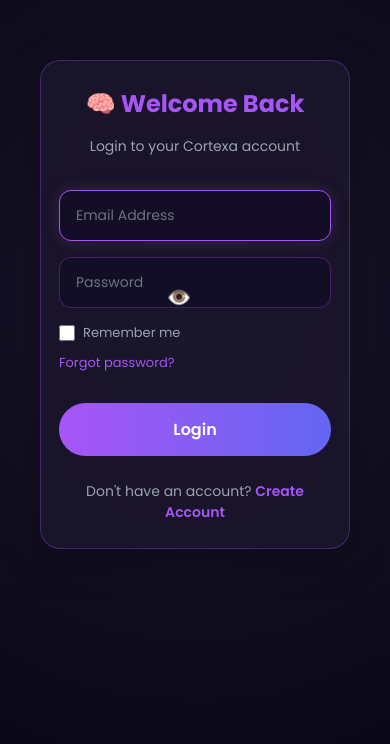
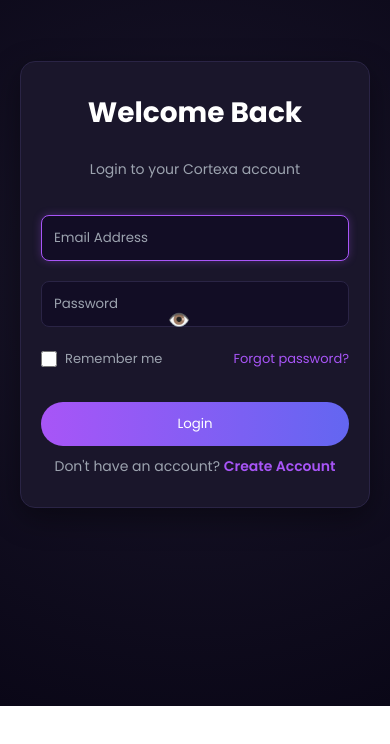
Before and after one commit to Darshita2865/Cortexa-, a website: page frontend/login.html in a window 390 px wide. Shown: the part 138-882 px from the top of the page. After the commit the page ends 844 px from the top, so only its background shows below. Drawn offline with Linux system fonts and the light colour scheme.

Commit message:
Update login.html

```diff
--- a/frontend/login.html
+++ b/frontend/login.html
@@ -1,284 +1,63 @@
 <!DOCTYPE html>
 <html lang="en">
 <head>
-<meta charset="UTF-8">
-<meta name="viewport" content="width=device-width, initial-scale=1.0, user-scalable=yes">
-<title>Login - Cortexa</title>
-<link href="https://fonts.googleapis.com/css2?family=Poppins:wght@300;400;500;600;700;800&display=swap" rel="stylesheet">
-<link rel="stylesheet" href="style.css">
-<style>
-    .login-page {
-        background: radial-gradient(circle at center, #1a162b, #0A0717);
-        min-height: 100vh;
-        display: flex;
-        justify-content: center;
-        align-items: center;
-        font-family: 'Poppins', sans-serif;
-        margin: 0;
-        padding: 20px;
-    }
-
-    .container {
-        width: 100%;
-        max-width: 420px;
-    }
-
-    .login-box {
-        background: rgba(26, 22, 43, 0.95);
-        padding: 40px 35px;
-        border-radius: 20px;
-        border: 1px solid rgba(168, 85, 247, 0.3);
-        backdrop-filter: blur(10px);
-        box-shadow: 0 10px 40px rgba(0, 0, 0, 0.3);
-    }
-
-    .login-box h2 {
-        color: #a855f7;
-        text-align: center;
-        margin-bottom: 5px;
-        font-size: 28px;
-        font-weight: 700;
-    }
-
-    .login-box .sub-title {
-        text-align: center;
-        color: #9ca3af;
-        font-size: 14px;
-        margin-bottom: 25px;
-    }
-
-    .login-box input {
-        width: 100%;
-        padding: 14px 16px;
-        margin: 8px 0;
-        background: rgba(18, 13, 37, 0.8);
-        border: 1px solid rgba(168, 85, 247, 0.3);
-        border-radius: 12px;
-        color: white;
-        font-size: 14px;
-        transition: all 0.3s ease;
-        box-sizing: border-box;
-        outline: none;
-    }
-
-    .login-box input::placeholder {
-        color: #6b7280;
-    }
-
-    .login-box input:focus {
-        outline: none;
-        border-color: #a855f7;
-        box-shadow: 0 0 15px rgba(168, 85, 247, 0.2);
-    }
-
-    .login-box .password-wrapper {
-        position: relative;
-        margin: 8px 0;
-        width: 100%;
-    }
-
-    .login-box .password-wrapper input {
-        margin: 0;
-        padding-right: 50px;
-        width: 100%;
-        box-sizing: border-box;
-    }
-
-    .login-box .password-wrapper .toggle-password {
-        position: absolute;
-        right: 16px;
-        top: 50%;
-        transform: translateY(-50%);
-        background: none;
-        border: none;
-        color: #6b7280;
-        cursor: pointer;
-        font-size: 20px;
-        padding: 0;
-        z-index: 10;
-        pointer-events: auto;
-    }
-
-    .login-box .password-wrapper .toggle-password:hover {
-        color: #a855f7;
-    }
-
-    .login-box .form-options {
-        display: flex;
-        justify-content: space-between;
-        align-items: center;
-        margin: 15px 0 20px;
-        font-size: 13px;
-        color: #9ca3af;
-    }
-
-    .login-box .form-options label {
-        display: flex;
-        align-items: center;
-        gap: 8px;
-        cursor: pointer;
-    }
-
-    .login-box .form-options input[type="checkbox"] {
-        width: 16px;
-        height: 16px;
-        accent-color: #a855f7;
-        margin: 0;
-    }
-
-    .login-box .form-options a {
-        color: #a855f7;
-        text-decoration: none;
-    }
-
-    .login-box .form-options a:hover {
-        text-decoration: underline;
-    }
-
-    .login-box button[type="submit"] {
-        width: 100%;
-        padding: 14px;
-        margin: 10px 0 15px;
-        background: linear-gradient(90deg, #a855f7, #6366f1);
-        border: none;
-        border-radius: 30px;
-        color: white;
-        font-size: 16px;
-        font-weight: 600;
-        cursor: pointer;
-        transition: all 0.3s ease;
-    }
-
-    .login-box button[type="submit"]:hover:not(:disabled) {
-        transform: translateY(-2px);
-        box-shadow: 0 8px 25px rgba(168, 85, 247, 0.4);
-    }
-
-    .login-box button[type="submit"]:disabled {
-        opacity: 0.5;
-        cursor: not-allowed;
-    }
-
-    .login-box .register-link {
-        text-align: center;
-        color: #9ca3af;
-        font-size: 14px;
-        margin-top: 10px;
-    }
-
-    .login-box .register-link a {
-        color: #a855f7;
-        text-decoration: none;
-        font-weight: 600;
-    }
-
-    .login-box .register-link a:hover {
-        text-decoration: underline;
-    }
-
-    .login-box .message {
-        padding: 12px 16px;
-        border-radius: 10px;
-        margin: 10px 0;
-        display: none;
-        font-size: 14px;
-    }
-
-    .login-box .message.error {
-        display: block;
-        background: rgba(239, 68, 68, 0.15);
-        color: #ef4444;
-        border: 1px solid rgba(239, 68, 68, 0.3);
-    }
-
-    .login-box .message.success {
-        display: block;
-        background: rgba(16, 185, 129, 0.15);
-        color: #10b981;
-        border: 1px solid rgba(16, 185, 129, 0.3);
-    }
-
-    .login-box .message.warning {
-        display: block;
-        background: rgba(245, 158, 11, 0.15);
-        color: #f59e0b;
-        border: 1px solid rgba(245, 158, 11, 0.3);
-    }
-
-    .loader {
-        display: inline-block;
-        width: 18px;
-        height: 18px;
-        border: 2px solid rgba(255, 255, 255, 0.3);
-        border-radius: 50%;
-        border-top-color: white;
-        animation: spin 0.8s linear infinite;
-        vertical-align: middle;
-        margin-right: 8px;
-    }
-
-    @keyframes spin {
-        to { transform: rotate(360deg); }
-    }
-
-    @media (max-width: 480px) {
-        .login-box {
-            padding: 25px 18px;
-        }
-        .login-box .form-options {
-            flex-direction: column;
-            gap: 10px;
-            align-items: flex-start;
-        }
-        .login-box h2 {
-            font-size: 24px;
-        }
-    }
-</style>
+    <meta charset="UTF-8">
+    <meta name="viewport" content="width=device-width, initial-scale=1.0, user-scalable=yes">
+    <title>Login - Cortexa</title>
+    <link href="https://fonts.googleapis.com/css2?family=Poppins:wght@300;400;500;600;700;800&display=swap" rel="stylesheet">
+    <link rel="stylesheet" href="style.css">
 </head>
 
-<body class="login-page">
+<body class="register-page">
 
 <div class="container">
     <form class="login-box" id="loginForm" onsubmit="event.preventDefault(); loginUser();">
 
-        <h2>🧠 Welcome Back</h2>
-        <p class="sub-title">Login to your Cortexa account</p>
+        <h2> Welcome Back</h2>
+        <p class="sub-title" style="text-align: center; color: #9ca3af; font-size: 14px; margin-bottom: 25px;">
+            Login to your Cortexa account
+        </p>
 
-        <!-- Email -->
         <input type="email" id="loginEmail" placeholder="Email Address" required autofocus>
 
-        <!-- Password -->
-        <div class="password-wrapper">
+        <div class="password-wrapper" style="position: relative;">
             <input type="password" id="loginPassword" placeholder="Password" required>
-            <button type="button" class="toggle-password" onclick="togglePassword()">👁️</button>
+            <button type="button" class="toggle-password" onclick="togglePassword()"
+                    style="position: absolute; right: 16px; top: 50%; transform: translateY(-50%); background: none; border: none; color: #6b7280; cursor: pointer; font-size: 18px;">
+                👁️
+            </button>
         </div>
 
-        <!-- Options -->
-        <div class="form-options">
-            <label>
-                <input type="checkbox" id="rememberMe">
+        <div class="form-options" style="display: flex; justify-content: space-between; align-items: center; margin: 12px 0 18px; font-size: 13px; color: #9ca3af;">
+            <label style="display: flex; align-items: center; gap: 8px; cursor: pointer;">
+                <input type="checkbox" id="rememberMe" style="width: 16px; height: 16px; accent-color: #a855f7; margin: 0;">
                 Remember me
             </label>
-            <a href="#" onclick="showMessage('📧 Password reset coming soon!', 'warning')">Forgot password?</a>
+            <a href="#" onclick="showMessage('📧 Password reset feature coming soon!', 'warning')" style="color: #a855f7; text-decoration: none;">
+                Forgot password?
+            </a>
         </div>
 
-        <!-- Message Area -->
-        <div id="message" class="message"></div>
 
-        <!-- Login Button -->
+        <div id="message" class="message" style="padding: 12px 16px; border-radius: 10px; margin: 10px 0; display: none; font-size: 14px;"></div>
+
+
         <button type="submit" id="loginBtn">
             <span id="btnText">Login</span>
-            <span id="btnLoader" style="display: none;"><span class="loader"></span>Logging in...</span>
+            <span id="btnLoader" style="display: none;">
+                <span class="loader" style="display: inline-block; width: 18px; height: 18px; border: 2px solid rgba(255,255,255,0.3); border-radius: 50%; border-top-color: white; animation: spin 0.8s linear infinite; vertical-align: middle; margin-right: 8px;"></span>
+                Logging in...
+            </span>
         </button>
 
-        <p class="register-link">
-            Don't have an account? <a href="register.html">Create Account</a>
+        <p class="register-link" style="text-align: center; color: #9ca3af; font-size: 14px; margin-top: 10px;">
+            Don't have an account? <a href="register.html" style="color: #a855f7; text-decoration: none; font-weight: 600;">Create Account</a>
         </p>
     </form>
 </div>
 
 <script>
+
     function togglePassword() {
         const passwordInput = document.getElementById('loginPassword');
         const toggleBtn = document.querySelector('.toggle-password');
@@ -291,16 +70,18 @@
         }
     }
 
-    function showMessage(text, type = 'error') {
+    function showMessage(text, type) {
         const msg = document.getElementById('message');
         msg.textContent = text;
         msg.className = 'message ' + type;
+        msg.style.display = 'block';
     }
 
     function hideMessage() {
         const msg = document.getElementById('message');
         msg.className = 'message';
         msg.textContent = '';
+        msg.style.display = 'none';
     }
 
     async function loginUser() {
@@ -309,6 +90,31 @@
         const rememberMe = document.getElementById('rememberMe').checked;
 
         hideMessage();
+.login-box .password-wrapper {
+    position: relative;
+    margin: 10px 0;
+}
+
+.login-box .password-wrapper input {
+    margin: 0;
+    padding-right: 52px;
+}
+
+.login-box .password-wrapper .toggle-password {
+    width: 36px;
+    height: 36px;
+    margin: 0;
+    padding: 0;
+    display: flex;
+    align-items: center;
+    justify-content: center;
+    line-height: 1;
+    border-radius: 50%;
+}
+
+.login-box .password-wrapper .toggle-password:hover {
+    background: rgba(168, 85, 247, 0.15) !important;
+}
 
         if (!email || !password) {
             showMessage('Please enter both email and password.', 'error');
@@ -326,12 +132,13 @@
             return;
         }
 
+
         document.getElementById('btnText').style.display = 'none';
         document.getElementById('btnLoader').style.display = 'inline';
         document.getElementById('loginBtn').disabled = true;
 
         try {
-            const response = await fetch('https://cortexa-64a6.onrender.com/api/login', {
+            const response = await fetch('/api/login', {
                 method: 'POST',
                 headers: { 'Content-Type': 'application/json' },
                 body: JSON.stringify({ email, password })
@@ -341,6 +148,7 @@
 
             if (response.ok) {
                 showMessage('✅ Login successful! Redirecting...', 'success');
+
                 localStorage.setItem('accessToken', data.access_token);
                 localStorage.setItem('currentUser', JSON.stringify(data.user));
                 localStorage.setItem('isLoggedIn', 'true');
@@ -356,9 +164,19 @@
                 setTimeout(() => {
                     window.location.href = 'dashboard.html';
                 }, 1500);
+
             } else {
-                showMessage('❌ ' + (data.error || 'Invalid credentials'), 'error');
+                const errorMsg = data.error || 'Invalid credentials. Please try again.';
+
+                if (errorMsg.includes('verify your email')) {
+                    showMessage('📧 Please verify your email before logging in.', 'warning');
+                } else if (errorMsg.includes('verify your phone')) {
+                    showMessage('📱 Please verify your phone number before logging in.', 'warning');
+                } else {
+                    showMessage('❌ ' + errorMsg, 'error');
+                }
             }
+
         } catch (error) {
             console.error('Login error:', error);
             showMessage('❌ Network error. Please check your connection.', 'error');
@@ -385,6 +203,14 @@
             document.getElementById('loginEmail').value = savedEmail;
             document.getElementById('rememberMe').checked = true;
         }
+
+
+        const urlParams = new URLSearchParams(window.location.search);
+        const message = urlParams.get('message');
+        if (message) {
+            showMessage(decodeURIComponent(message), 'success');
+        }
+
         console.log('🔐 Login page loaded');
     });
 </script>
```
